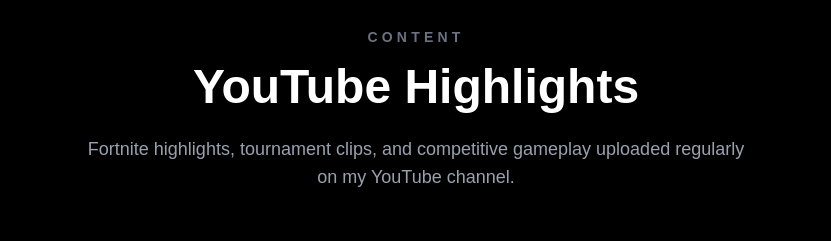
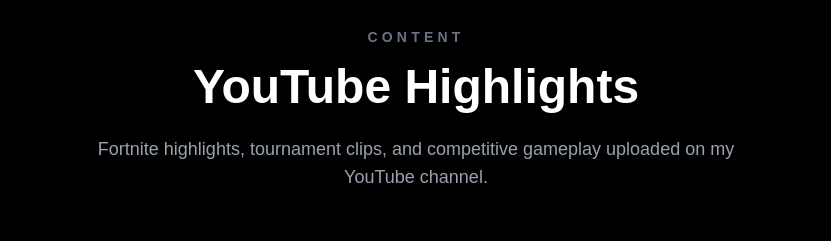
Before and after one commit to cesarslol/REZONE, a Next.js app: page / in a window 1280 px wide. Shown: the part 3200-3441 px from the top of the page, without its empty margins (224-1055 px from the left). Built offline with nearby package versions, Linux system fonts and the light colour scheme; grey boxes are pictures that could not be loaded.

Commit message:
remove-regularly

```diff
--- a/app/page.tsx
+++ b/app/page.tsx
@@ -243,7 +243,7 @@
 
     <p className="mx-auto mt-6 max-w-2xl text-lg text-gray-400">
       Fortnite highlights, tournament clips, and competitive gameplay uploaded
-      regularly on my YouTube channel.
+       on my YouTube channel.
     </p>
 
     <a
```
